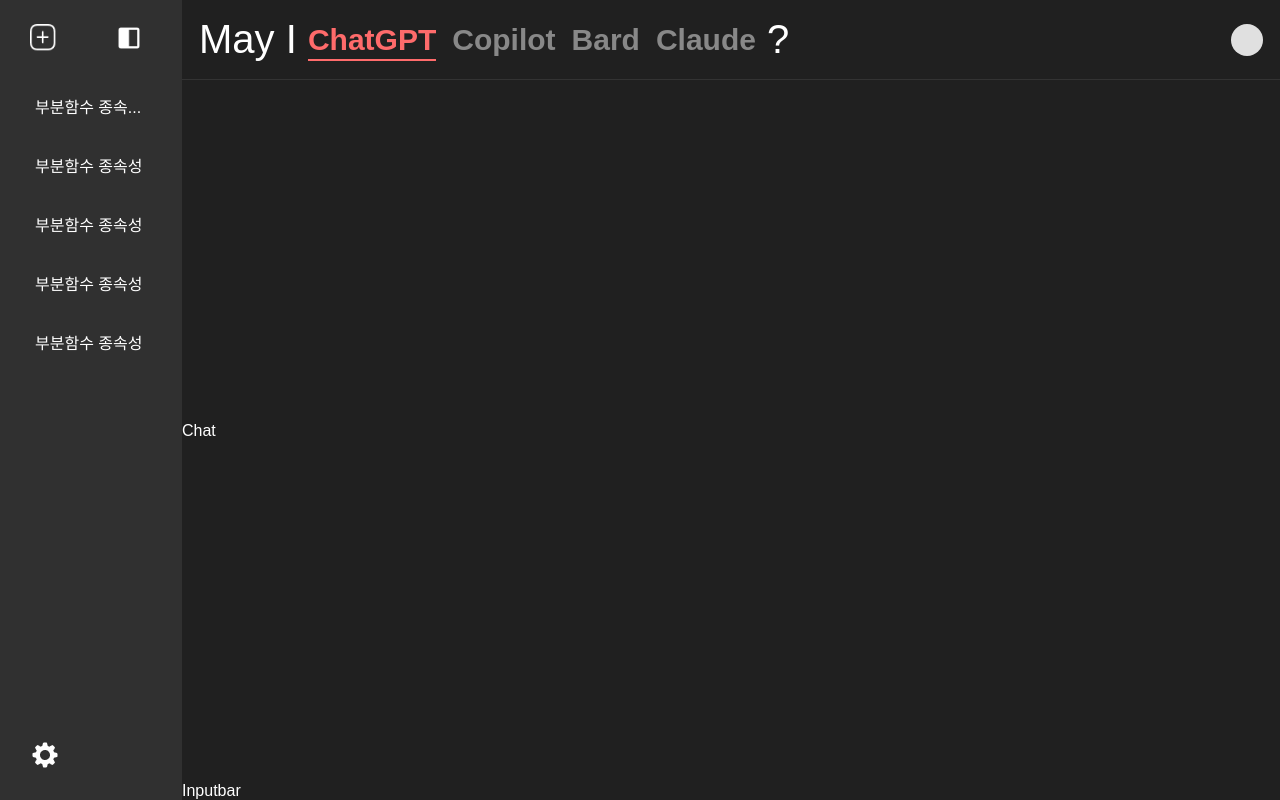
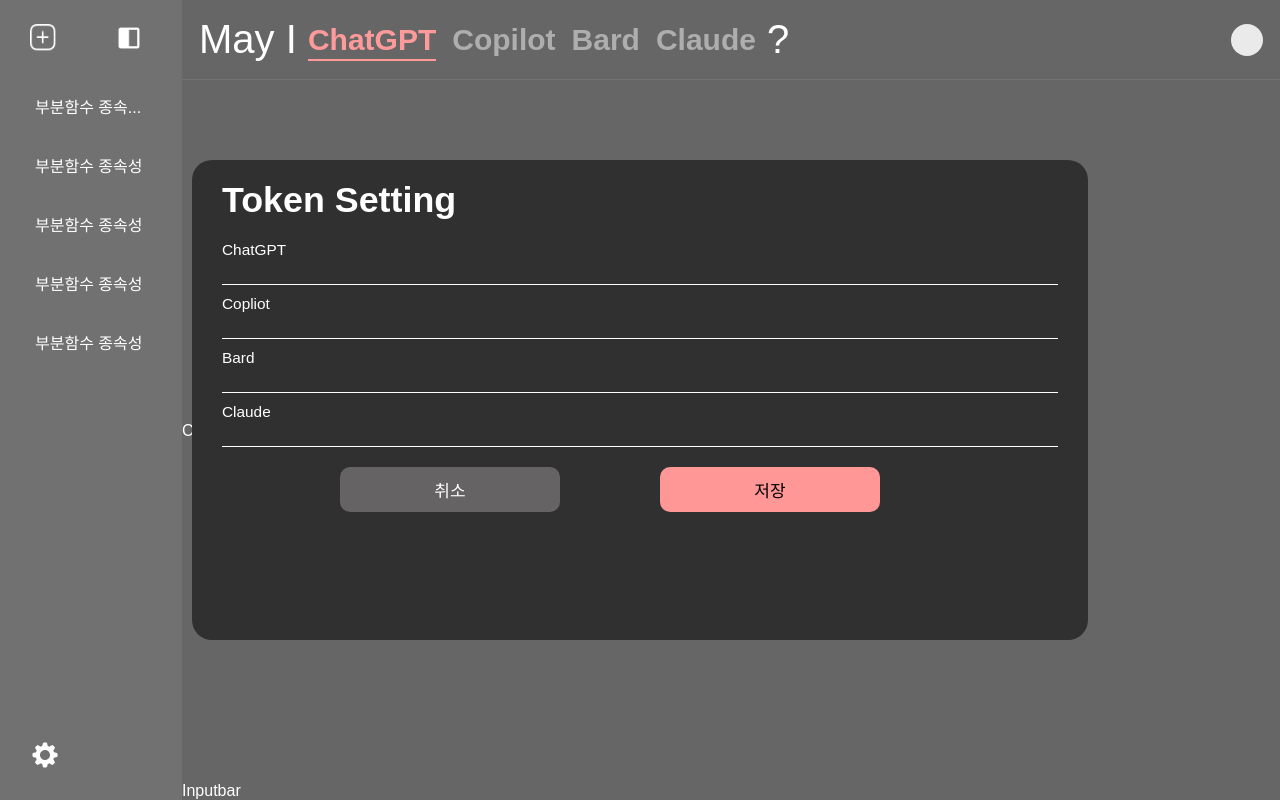
Before and after one commit to May-I-AI-Integrated-Platform/FE, a React (Vite) app: page /home in a window 1280 px wide. Built offline with nearby package versions, Linux system fonts and the light colour scheme; a web font is replaced by a local one.

Commit message:
[FEAT] #11 설정창 레이아웃 구성

```diff
--- a/src/Home.jsx
+++ b/src/Home.jsx
@@ -4,6 +4,7 @@
 import Chat from './components/home/Chat'
 import Inputbar from './components/home/Inputbar'
 import './css/home/home.css'
+import TokenSetting from './components/home/TokenSetting'
 
 export default function Home() {
   const [isOpen, setOpen] = useState(true);
@@ -16,6 +17,7 @@
           <Chat />
           <Inputbar />
       </div>
+      <TokenSetting />
     </div>
   )
 }
--- /dev/null
+++ b/src/components/home/TokenSetting.jsx
@@ -0,0 +1,32 @@
+import React from 'react'
+import '../../css/home/tokenSetting.css'
+
+export default function TokenSetting() {
+  return (
+    <div className='tokenSetting-home'>
+      <form action="" className='container-tokenSetting'>
+        <p className='title-container'>Token Setting</p>
+        <div className='detail-container'>
+          <p className='name-detail'>ChatGPT</p>
+          <input type="text" className='input-detail' />
+        </div>
+        <div className='detail-container'>
+          <p className='name-detail'>Copliot</p>
+          <input type="text" className='input-detail' />
+        </div>
+        <div className='detail-container'>
+          <p className='name-detail'>Bard</p>
+          <input type="text" className='input-detail' />
+        </div>
+        <div className='detail-container'>
+          <p className='name-detail'>Claude</p>
+          <input type="text" className='input-detail' />
+        </div>
+        <div className='button-container'>
+          <button className='cancel-button'>취소</button>
+          <button type="submit" className='submit-button'>저장</button>
+        </div>
+      </form>
+    </div>
+  )
+}
--- a/src/css/home/home.css
+++ b/src/css/home/home.css
@@ -1,5 +1,6 @@
 .home{
     display: flex;
+    position: relative;
     height: 100vh;
 }
 .home-contents{
--- /dev/null
+++ b/src/css/home/tokenSetting.css
@@ -0,0 +1,64 @@
+.tokenSetting-home{
+    display: flex;
+    align-items: center;
+    justify-content: center;
+    position: absolute;
+    background-color: #FFFFFF50;
+    width: 100vw;
+    height: 100vh;
+}
+.container-tokenSetting{
+    width: 70%;
+    height: 60%;
+    background-color: #303030;
+    border-radius: 20px;
+    .title-container{
+        font-size: 2.8vw;
+        font-weight: 600;
+        margin: 20px 30px;
+    }
+    .detail-container{
+        margin: 0px 30px;
+        width: calc(100% -  60px);
+        border-bottom: solid 1px #FFFFFF;
+        .name-detail{
+            font-size: 1.2vw;
+            margin-top: 10px;
+            margin-bottom: 5px;
+        }
+        .input-detail{
+            width: 95%;
+            font-size: 1.2vw;
+            font-family: 'Noto Sans KR', sans-serif;
+            color: #FFFFFF;
+            background-color: transparent;
+            border: 0;
+            outline: none;
+        }
+    }
+    .button-container{
+        width: calc(100% -  60px);
+        margin-top: 20px;
+        display: flex;
+        align-items: center;
+        justify-content: center;
+        button{
+            width: 220px;
+            height: 45px;
+            margin: 0px 50px;
+            border-radius: 10px;
+            border: 0;
+            outline: none;
+            font-size: 17px;
+            font-family: 'Noto Sans KR', sans-serif;
+            font-weight: 550;
+        }
+        .cancel-button{
+            background-color: #656363;
+            color: #FFFFFF;
+        }
+        .submit-button{
+            background-color: #FF9797;
+        }
+    }
+}
```
